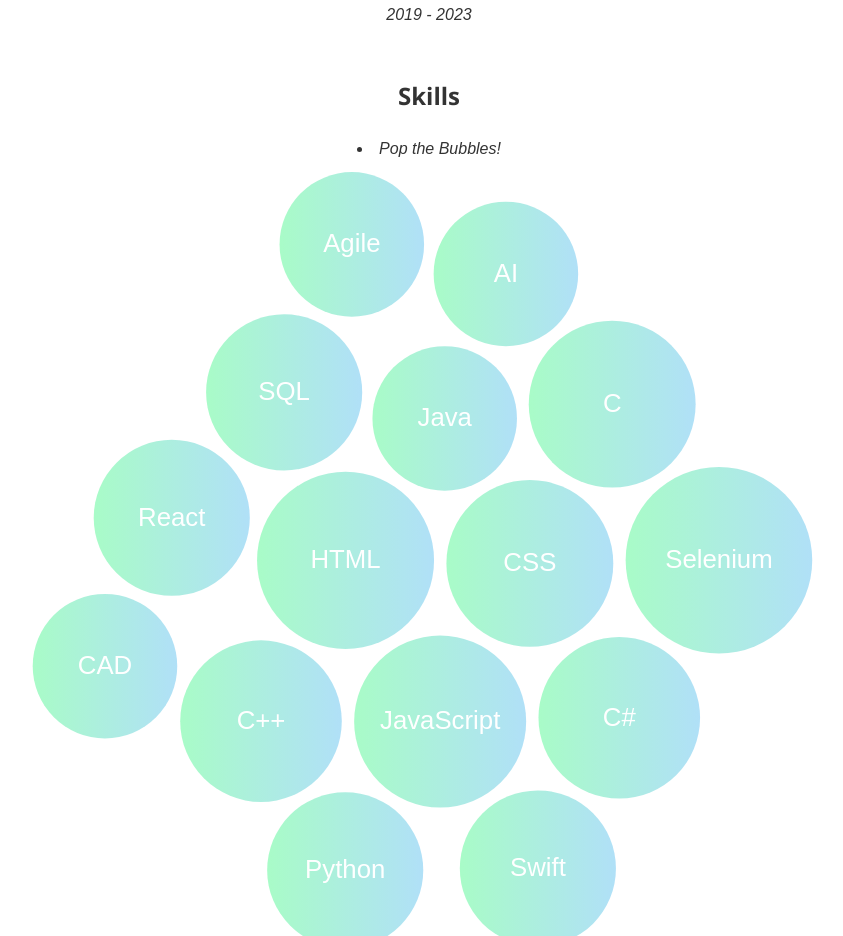
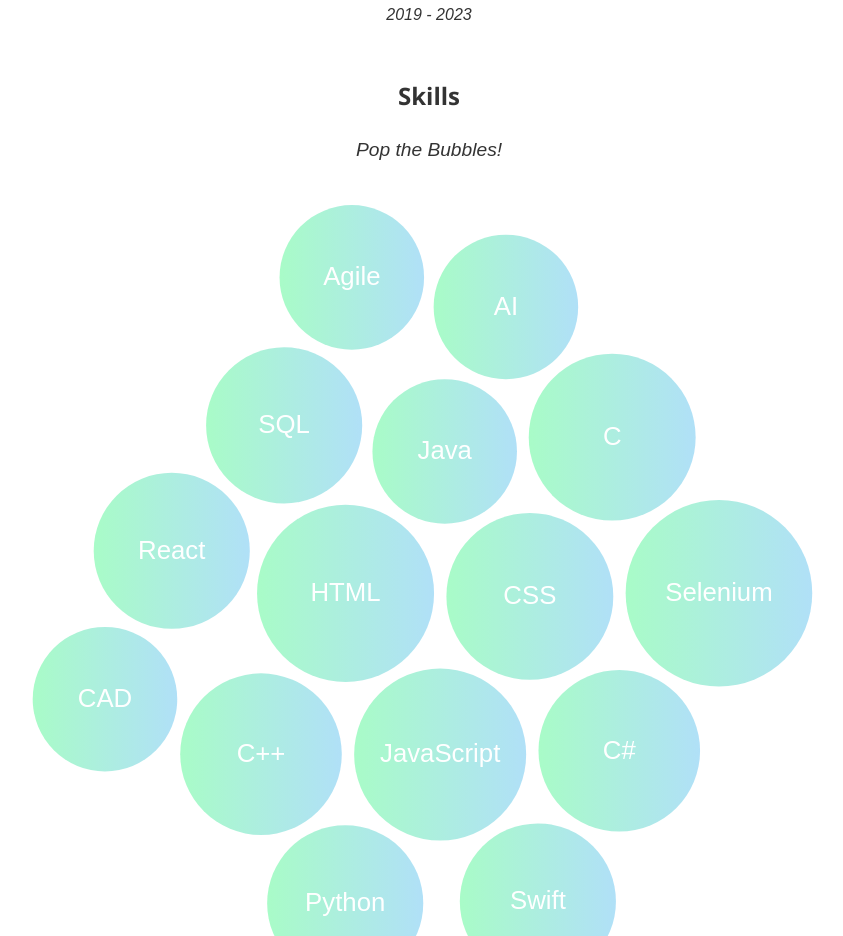
Before and after one commit to jagganjestine/jjweb, a React (Create React App) app: page /about in a window 1280 px wide. Shown: the part 820-1756 px from the top of the page, without its empty margins (211-1054 px from the left). Built offline with nearby package versions, Linux system fonts and the light colour scheme.

Commit message:
Update About.js

```diff
--- a/src/components/About.js
+++ b/src/components/About.js
@@ -43,7 +43,7 @@ const About = () => {
         </ul>
       </div>
       <h2>Skills</h2>
-      <li><i>Pop the Bubbles!</i></li>
+      <p><i>Pop the Bubbles!</i></p>
       <section className="skills-section">
         <SkillsBubbleCluster data={skillsData} />
       </section>
```
